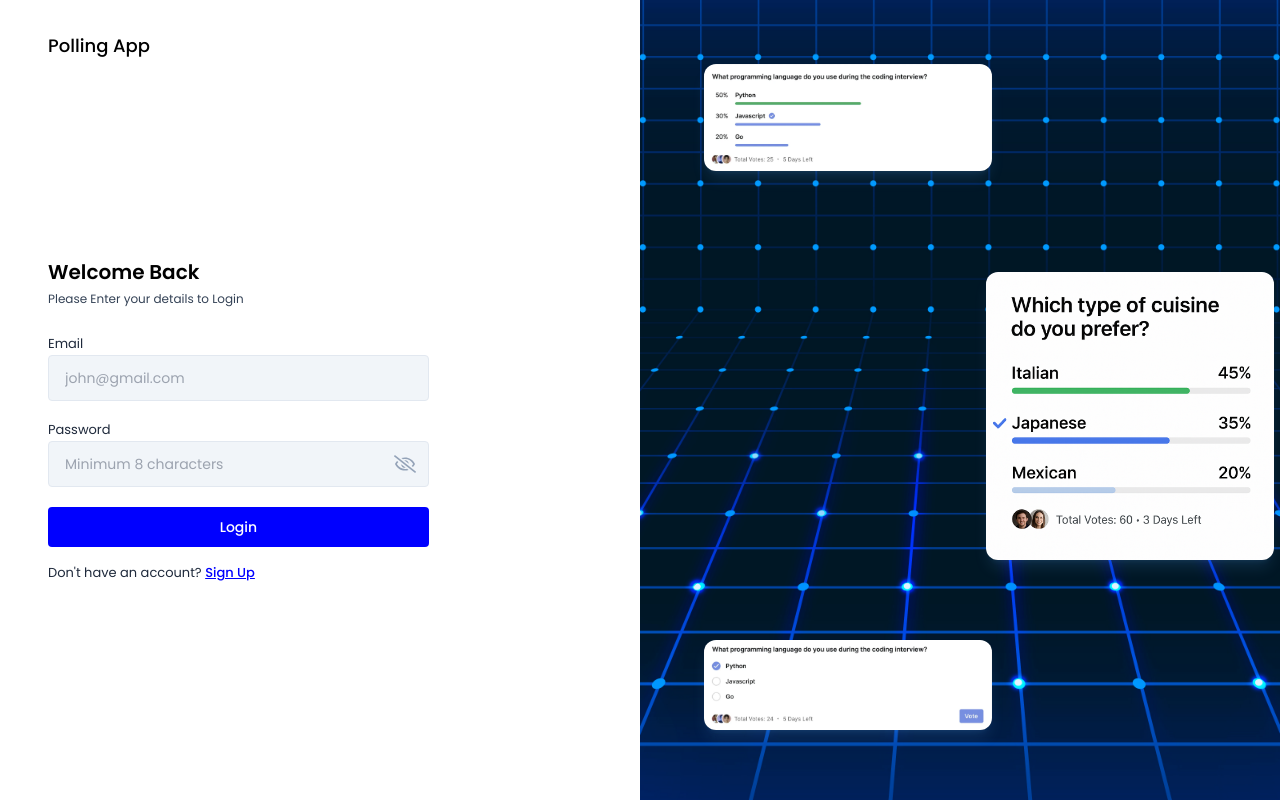
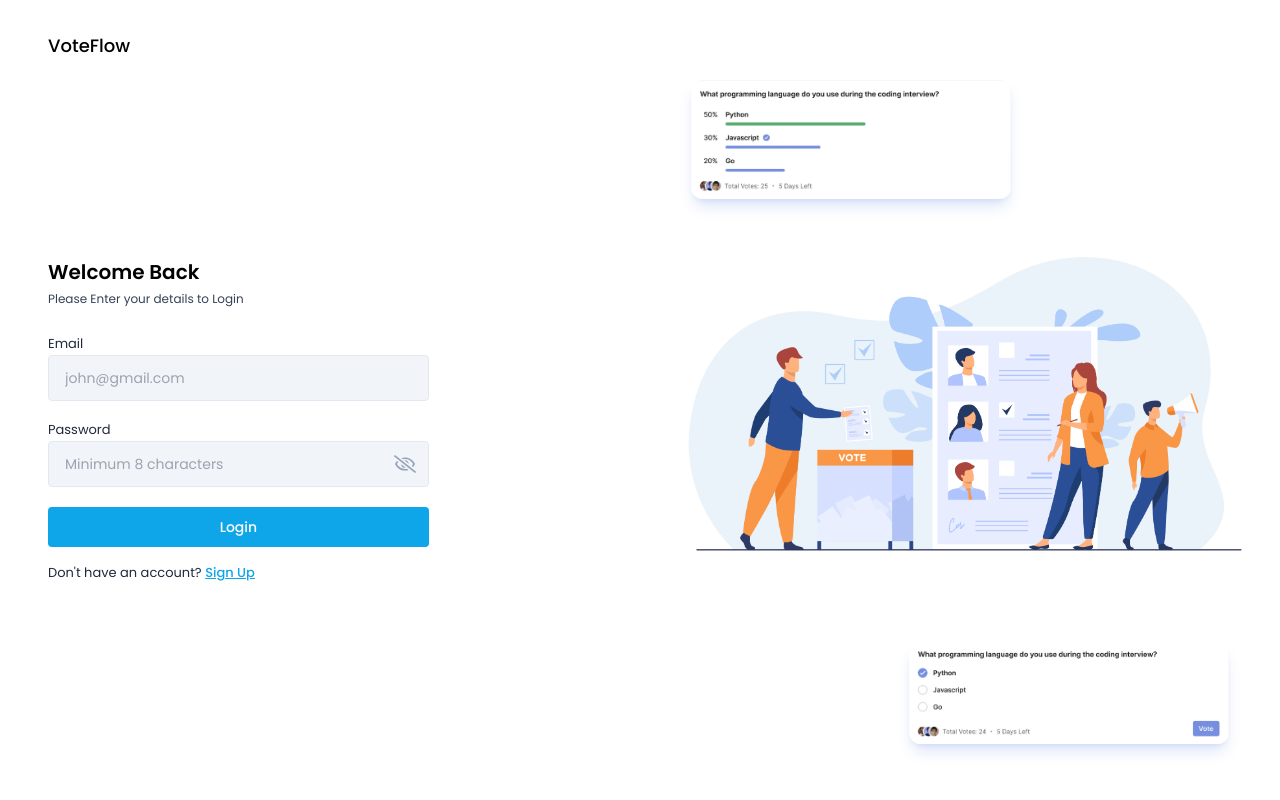
Before and after one commit to MAT1018/VoteFlow, a React (Vite) app in the folder frontend/: page /login in a window 1280 px wide. Built offline with nearby package versions, Linux system fonts and the light colour scheme; a web font is replaced by a local one.

Commit message:
ui-update

```diff
--- a/frontend/src/components/layout/AuthLayout.jsx
+++ b/frontend/src/components/layout/AuthLayout.jsx
@@ -2,40 +2,35 @@ import React from 'react';
 import UI_ELEMENT from '../../assets/images/ui-element.jpg';
 import CARD_1 from '../../assets/images/auth-card-1.png';
 import CARD_2 from '../../assets/images/auth-card-2.png';
-import CARD_3 from '../../assets/images/auth-card-3.png';
 
 const AuthLayout = ({ children }) => {
   return (
     <div className="flex">
       {/* Left Section */}
       <div className="w-screen h-screen md:w-1/2 px-12 pt-8 pb-12">
-        <h2 className="text-lg font-medium text-black">Polling App</h2>
+        <h2 className="text-lg font-medium text-black text-3xl">VoteFlow</h2>
         {children}
       </div>
 
       {/* Right Section with Background and Cards */}
       <div
-        className="hidden md:block w-1/2 h-screen bg-cover bg-no-repeat bg-center relative"
-        style={{ backgroundImage: `url(${UI_ELEMENT})` }}
+        className="hidden md:block w-1/2 h-screen bg-cover  bg-center relative"
+        style={{ backgroundImage: `url(${UI_ELEMENT})`,
+         backgroundSize: '95%',
+         backgroundRepeat: 'no-repeat',
+       }}
       >
         {/* Card 1 */}
         <img
           src={CARD_1}
-          className="w-64 lg:w-72 absolute top-[8%] left-[10%] shadow-lg shadow-blue-400/15 rounded-xl"
+          className="w-64 lg:w-80 absolute top-[10%] left-[8%] shadow-lg shadow-blue-700/15 rounded-xl"
           alt="Card 1"
-        />
-
-        {/* Card 3 */}
-        <img
-          src={CARD_3}
-          className="w-64 lg:w-72 absolute top-[34%] left-[54%] shadow-lg shadow-blue-400/15 rounded-xl"
-          alt="Card 3"
         />
 
         {/* Card 2 */}
         <img
           src={CARD_2}
-          className="w-64 lg:w-72 absolute top-[80%] left-[10%] shadow-lg shadow-blue-400/15 rounded-xl"
+          className="w-64 lg:w-80 absolute bottom-[7%] right-[8%] shadow-lg shadow-blue-700/15 rounded-xl"
           alt="Card 2"
         />
       </div>
--- a/frontend/tailwind.config.js
+++ b/frontend/tailwind.config.js
@@ -7,7 +7,7 @@ export default {
   theme: {
     extend: {
       colors:{
-        primary:"blue",
+        primary:"#0EA5E9",
         secondary: "red",
       },
 
```
Also changed, not shown: frontend/src/assets/images/ui-element.jpg.
